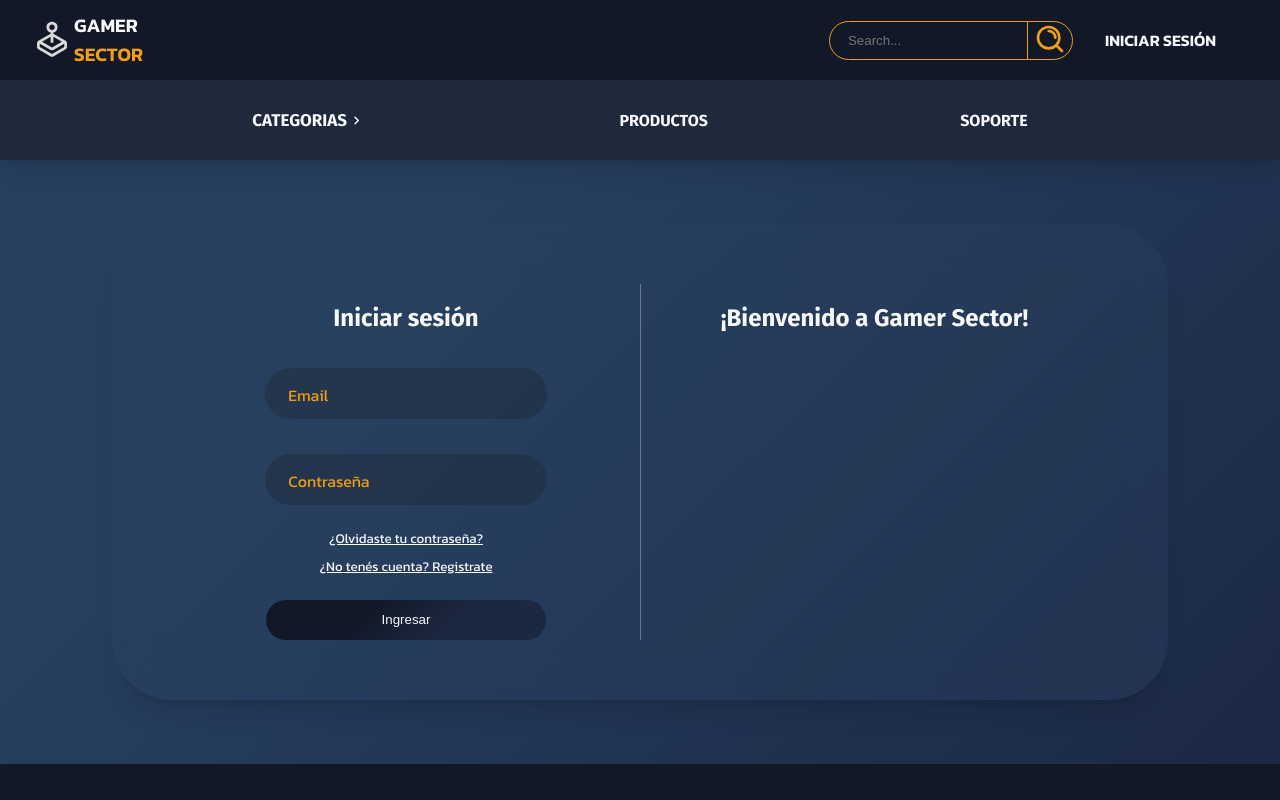
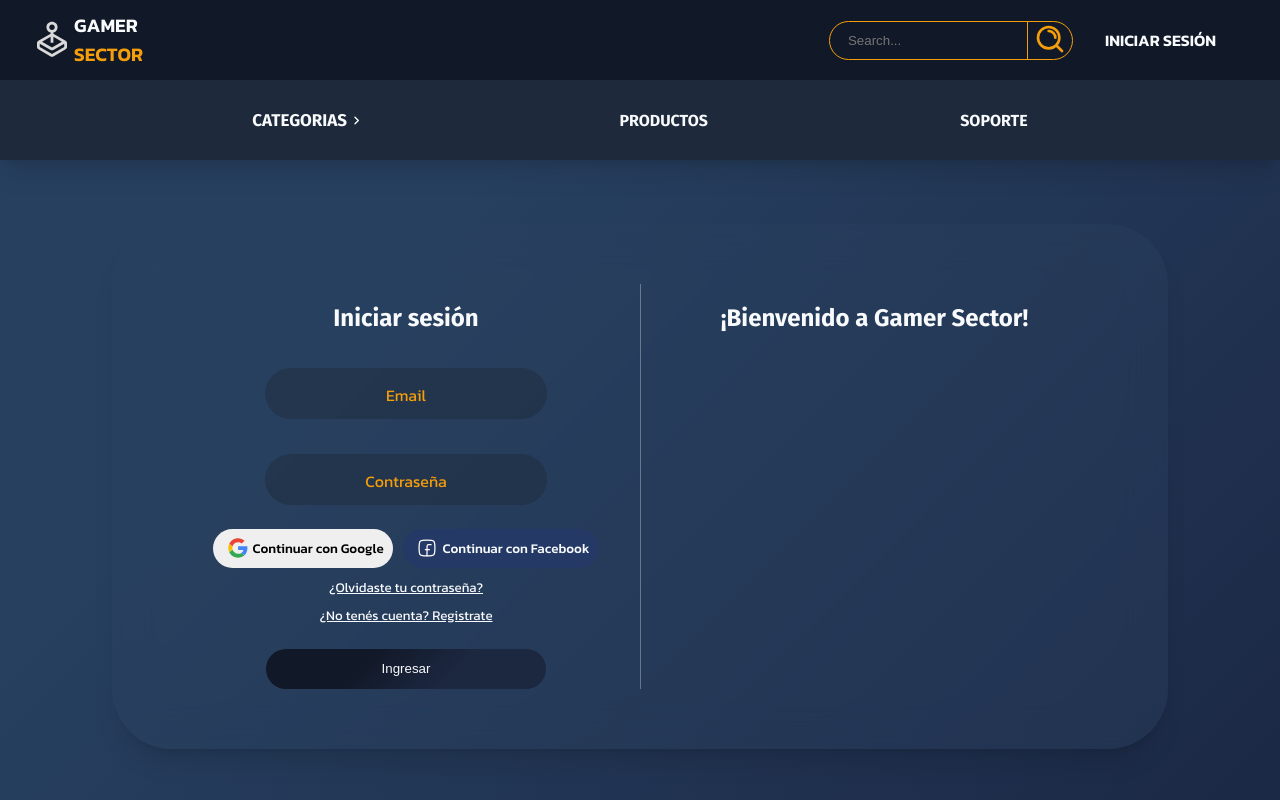
Before and after one commit to MartinEAcosta/gamer-sector-react, a React (Vite) app in the folder gamer-sector/: page /login in a window 1280 px wide. Shown: the top 800 px of the page. Built offline with nearby package versions, Linux system fonts and the light colour scheme; a web font is replaced by a local one.

Commit message:
+btn social register

```diff
--- a/gamer-sector/src/auth/components/FormLogin.jsx
+++ b/gamer-sector/src/auth/components/FormLogin.jsx
@@ -1,9 +1,11 @@
+import { useContext } from 'react';
+import { Link, useNavigate } from 'react-router-dom';
 import styles from '../styles/FormLogin.module.css';
 
 import { useForm } from '../../hooks/useForm';
-import { useContext } from 'react';
 import { AuthContext } from '../context/AuthContext';
-import { Link, useNavigate } from 'react-router-dom';
+import FacebookSVG from '../../assets/facebook-white.svg';
+import GoogleSVG from '../../assets/google-color.svg';
 
 export const FormLogin = () => {
 
@@ -48,6 +50,19 @@
               <label htmlFor="password" className={styles.labelText}>Contraseña</label>
             </div>
 
+            <div className={styles.containerSocialMedia}>
+              <button className={styles.btnGoogle}>
+                <img src={ GoogleSVG } alt="Google Icon" className={styles.socialMediaSVG} />
+                Continuar con Google
+              </button>
+
+              <button className={styles.btnFacebook}>
+                <img src={ FacebookSVG } alt="Facebook Icon" className={styles.socialMediaSVG} />
+                Continuar con Facebook
+              </button>
+
+            </div>
+
             <Link to="/forgot-password">
               <small className={styles.smallText}>¿Olvidaste tu contraseña?</small>
             </Link>
--- a/gamer-sector/src/auth/styles/FormLogin.module.css
+++ b/gamer-sector/src/auth/styles/FormLogin.module.css
@@ -44,8 +44,8 @@
 .labelText{
     position: absolute;
     transform: translateY(-50%);
+    width: 55%;
     top: 50%;
-    left: 27%;
     font-family: var(--fontPrimary);
     color: var(--brandColor);
     pointer-events: none;
@@ -54,6 +54,8 @@
 
 .inputGroup{
     position: relative;
+    place-content: center;
+    display: flex;
     width: 40vw;
 }
 
@@ -110,6 +112,46 @@
     box-shadow: var(--boxShadow);
 }
 
+.containerSocialMedia{
+    display: flex;
+    width: 100%;
+    place-content: center;
+}
+
+.btnGoogle , .btnFacebook{
+    display: flex;
+    align-items: center;
+    border-radius: 30px;
+    border: transparent;
+    padding: 2%;
+    margin: 5px;
+    font-family: var(--fontPrimary);
+    font-weight: 500;
+    transition: all 0.2s;
+}
+
+.btnFacebook{
+    color: var(--whiteCustom);
+    background-color: rgb(36, 57, 102);
+}
+
+.btnFacebook:hover , .btnGoogle:hover{
+    box-shadow: var(--boxShadow);
+    transform: scale(1.02);
+    transition: all 0.2s;
+}
+
+.btnFacebook:hover{
+    background-color: rgb(30, 50, 95);
+    color: rgba(245, 245, 245, 0.80);
+}
+
+
+.socialMediaSVG{
+    width: 20px;
+    margin: 0 5px;
+}
+
 .btnSumbit{
     height: 2.5rem;
     width: 60%;
```
Also changed, not shown: gamer-sector/src/assets/facebook-color.svg (added), gamer-sector/src/assets/google-color.svg (added).
